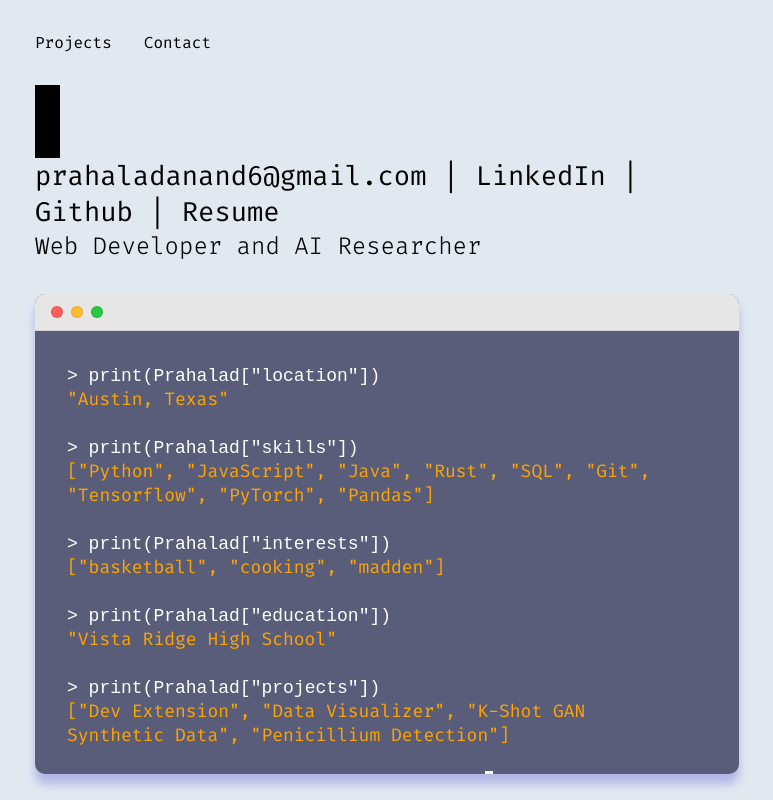
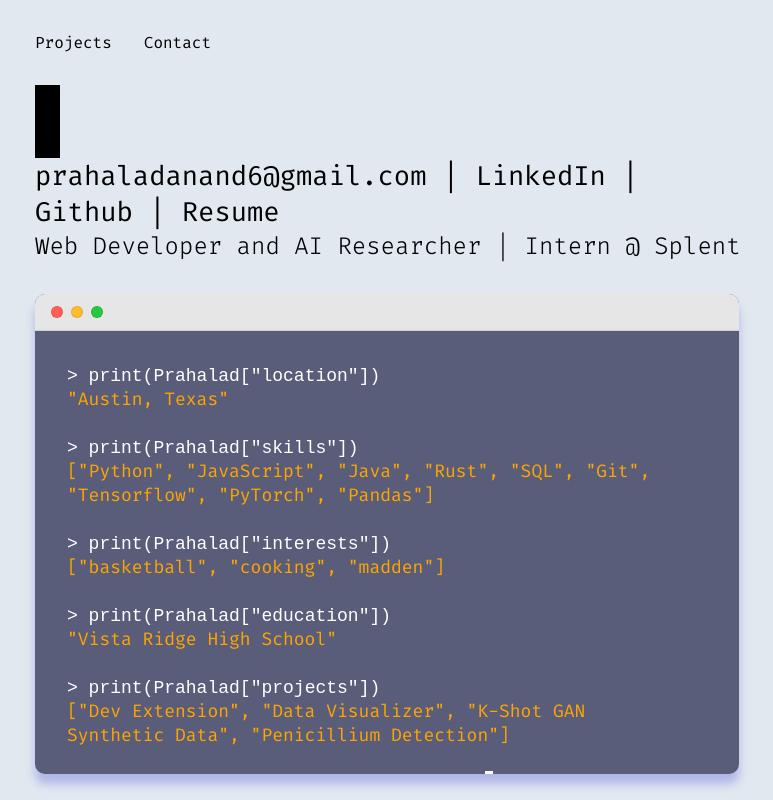
Before and after one commit to PPilot2/portfolio-website, a Next.js app in the folder portfolio/: page / in a window 1280 px wide. Shown: the top 800 px of the page, without its empty margins (253-1026 px from the left). Built offline with nearby package versions, Linux system fonts and the light colour scheme.

Commit message:
added to header

```diff
--- a/portfolio/src/app/components/header.tsx
+++ b/portfolio/src/app/components/header.tsx
@@ -1,5 +1,7 @@
 "use client";
 import styles from "../page.module.css";
+import Link from "next/link";
+
 export default function Header() {
   function copyToClipboard() {
     navigator.clipboard.writeText("prahaladanand6@gmail.com");
@@ -11,7 +13,7 @@ export default function Header() {
       <div className={styles.contactContainer}>
         <h2 id="contact"><a onClick={copyToClipboard} title="Email">prahaladanand6@gmail.com</a> | <a href="https://www.linkedin.com/in/prahalad-anand-524636297/" title="LinkedIn" target="__blank">LinkedIn</a> | <a href="https://github.com/PPilot2" title="Github" target="__blank">Github</a> | <a href="resume5.10.25.pdf" title="Resume" target="__blank">Resume</a></h2>
       </div>
-      <h3>Web Developer and AI Researcher</h3>
+      <h3>Web Developer and AI Researcher | Intern @ <Link href="https://www.splenta.com/" target="__blank">Splenta Systems</Link></h3>
     </div>
   );
 }
--- a/portfolio/src/app/page.module.css
+++ b/portfolio/src/app/page.module.css
@@ -52,6 +52,10 @@
   overflow: hidden;
   font-size: clamp(1rem, 4vw, 1.5rem);
   white-space: nowrap;
+}
+
+.headerContainer a:hover {
+  text-decoration: underline;
 }
 
 .contactContainer {
```
Also changed, not shown: 1 other file (tests, documents, lock files or other folders).
